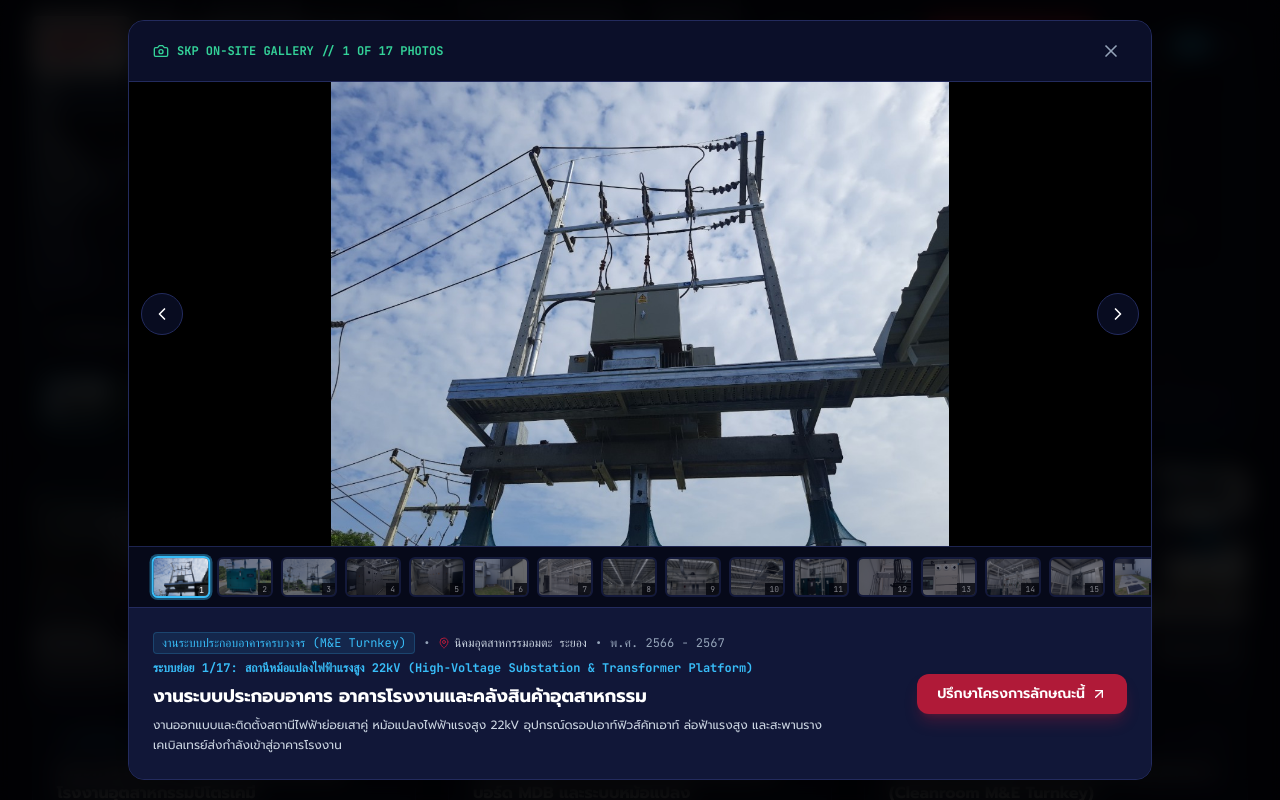
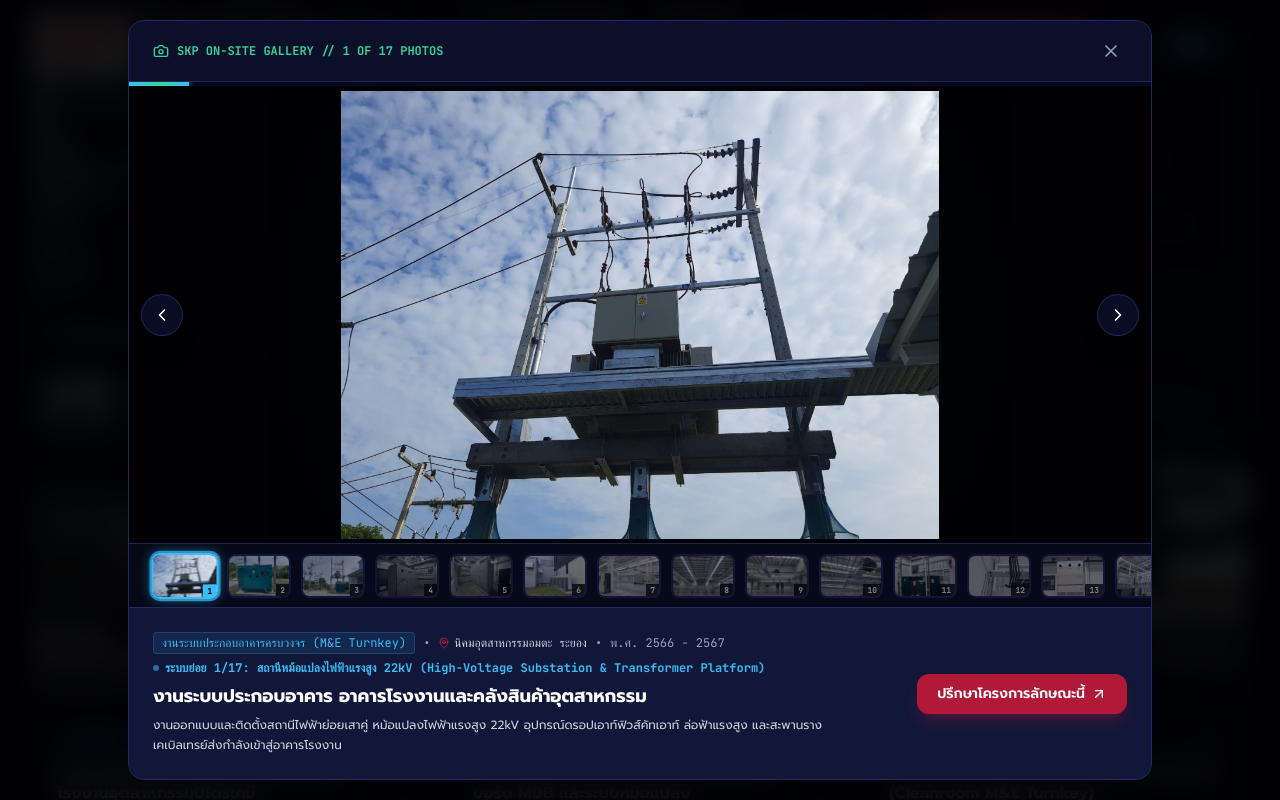
Before and after one commit to Dee0067/skp-association, a Next.js app: page / in a window 1280 px wide. Both pictures are taken after a click on the button "คลิกดูแกลเลอรีภาพขยาย". Shown: the part 3845-4645 px from the top of the page. Built offline with nearby package versions, Linux system fonts and the light colour scheme.

Commit message:
Add smooth photo selection animations, scanline transitions, directional slide, and thumbnail auto-scroll

```diff
--- a/src/app/globals.css
+++ b/src/app/globals.css
@@ -102,3 +102,108 @@ body {
 ::-webkit-scrollbar-thumb:hover {
   background: #B01A38;
 }
+
+/* Photo Gallery & Modal Transition Animations */
+@keyframes photo-fade-in {
+  0% {
+    opacity: 0;
+    transform: scale(1.035);
+    filter: blur(3px);
+  }
+  100% {
+    opacity: 1;
+    transform: scale(1);
+    filter: blur(0);
+  }
+}
+
+@keyframes photo-slide-right {
+  0% {
+    opacity: 0;
+    transform: translateX(28px) scale(0.985);
+  }
+  100% {
+    opacity: 1;
+    transform: translateX(0) scale(1);
+  }
+}
+
+@keyframes photo-slide-left {
+  0% {
+    opacity: 0;
+    transform: translateX(-28px) scale(0.985);
+  }
+  100% {
+    opacity: 1;
+    transform: translateX(0) scale(1);
+  }
+}
+
+@keyframes modal-scale-pop {
+  0% {
+    opacity: 0;
+    transform: scale(0.95) translateY(10px);
+  }
+  100% {
+    opacity: 1;
+    transform: scale(1) translateY(0);
+  }
+}
+
+@keyframes scanline-shutter {
+  0% {
+    transform: translateY(-100%);
+    opacity: 0;
+  }
+  30% {
+    opacity: 0.7;
+  }
+  100% {
+    transform: translateY(120%);
+    opacity: 0;
+  }
+}
+
+@keyframes text-reveal {
+  0% {
+    opacity: 0;
+    transform: translateY(6px);
+  }
+  100% {
+    opacity: 1;
+    transform: translateY(0);
+  }
+}
+
+.animate-photo-fade {
+  animation: photo-fade-in 0.38s cubic-bezier(0.16, 1, 0.3, 1) forwards;
+}
+
+.animate-photo-next {
+  animation: photo-slide-right 0.32s cubic-bezier(0.16, 1, 0.3, 1) forwards;
+}
+
+.animate-photo-prev {
+  animation: photo-slide-left 0.32s cubic-bezier(0.16, 1, 0.3, 1) forwards;
+}
+
+.animate-modal-pop {
+  animation: modal-scale-pop 0.3s cubic-bezier(0.16, 1, 0.3, 1) forwards;
+}
+
+.animate-text-reveal {
+  animation: text-reveal 0.3s cubic-bezier(0.16, 1, 0.3, 1) forwards;
+}
+
+.scanline-flash {
+  position: absolute;
+  inset: 0;
+  pointer-events: none;
+  background: linear-gradient(
+    to bottom,
+    transparent 0%,
+    rgba(56, 189, 248, 0.25) 50%,
+    transparent 100%
+  );
+  animation: scanline-shutter 0.5s ease-out forwards;
+}
--- a/src/components/ProjectShowcase.tsx
+++ b/src/components/ProjectShowcase.tsx
@@ -1,6 +1,6 @@
 'use client';
 
-import React, { useState, useEffect } from 'react';
+import React, { useState, useEffect, useRef } from 'react';
 import {
   Building2,
   Zap,
@@ -55,9 +55,51 @@ export default function ProjectShowcase() {
   // State for Lightbox Modal
   const [modalProject, setModalProject] = useState<ProjectItem | null>(null);
   const [modalPhotoIndex, setModalPhotoIndex] = useState<number>(0);
+  const [modalDirection, setModalDirection] = useState<'next' | 'prev' | 'fade'>('fade');
+
+  const modalThumbnailsRef = useRef<HTMLDivElement>(null);
+  const cardThumbnailsRef = useRef<Record<number, HTMLDivElement | null>>({});
 
   const { language } = useLanguage();
   const t = translations[language].portfolio;
+
+  // Auto-scroll modal thumbnail strip to keep active photo centered
+  useEffect(() => {
+    if (modalProject?.gallery && modalThumbnailsRef.current) {
+      const activeThumb = modalThumbnailsRef.current.children[modalPhotoIndex] as HTMLElement;
+      if (activeThumb) {
+        activeThumb.scrollIntoView({ behavior: 'smooth', block: 'nearest', inline: 'center' });
+      }
+    }
+  }, [modalPhotoIndex, modalProject]);
+
+  // Auto-scroll card thumbnail strip when changing photo on the card
+  useEffect(() => {
+    const activeIdx = cardPhotoIndex[1] || 0;
+    const cardStrip = cardThumbnailsRef.current[1];
+    if (cardStrip && cardStrip.children[activeIdx]) {
+      const activeBtn = cardStrip.children[activeIdx] as HTMLElement;
+      activeBtn.scrollIntoView({ behavior: 'smooth', block: 'nearest', inline: 'center' });
+    }
+  }, [cardPhotoIndex]);
+
+  // Modal navigation handlers with directional animations
+  const handleModalNext = () => {
+    if (!modalProject?.gallery) return;
+    setModalDirection('next');
+    setModalPhotoIndex((prev) => (prev < modalProject.gallery!.length - 1 ? prev + 1 : 0));
+  };
+
+  const handleModalPrev = () => {
+    if (!modalProject?.gallery) return;
+    setModalDirection('prev');
+    setModalPhotoIndex((prev) => (prev > 0 ? prev - 1 : modalProject.gallery!.length - 1));
+  };
+
+  const handleModalSelect = (idx: number) => {
+    setModalDirection(idx > modalPhotoIndex ? 'next' : 'prev');
+    setModalPhotoIndex(idx);
+  };
 
   // Handle keyboard navigation in modal (ESC to close, Left/Right arrows to navigate)
   useEffect(() => {
@@ -68,9 +110,11 @@ export default function ProjectShowcase() {
         setModalProject(null);
       } else if (e.key === 'ArrowLeft') {
         const total = modalProject.gallery?.length || 1;
+        setModalDirection('prev');
         setModalPhotoIndex((prev) => (prev > 0 ? prev - 1 : total - 1));
       } else if (e.key === 'ArrowRight') {
         const total = modalProject.gallery?.length || 1;
+        setModalDirection('next');
         setModalPhotoIndex((prev) => (prev < total - 1 ? prev + 1 : 0));
       }
     };
@@ -380,6 +424,7 @@ export default function ProjectShowcase() {
   const openModalAtPhoto = (project: ProjectItem, photoIdx: number = 0) => {
     setModalProject(project);
     setModalPhotoIndex(photoIdx);
+    setModalDirection('fade');
   };
 
   return (
@@ -502,14 +547,16 @@ export default function ProjectShowcase() {
                     >
                       {/* eslint-disable-next-line @next/next/no-img-element */}
                       <img
+                        key={currentImgUrl}
                         src={currentImgUrl}
                         alt={project.title}
-                        className="w-full h-full object-cover object-center group-hover/img:scale-105 transition-transform duration-500"
+                        className="w-full h-full object-cover object-center group-hover/img:scale-105 transition-transform duration-500 animate-photo-fade"
                       />
-                      <div className="absolute inset-0 bg-gradient-to-t from-skp-navy-card via-skp-navy-card/20 to-transparent" />
+                      <div key={`card-scan-${currentImgUrl}`} className="scanline-flash" />
+                      <div className="absolute inset-0 bg-gradient-to-t from-skp-navy-card via-skp-navy-card/20 to-transparent pointer-events-none" />
 
                       {/* Real Photo Badge */}
-                      <div className="absolute top-3 left-3 flex items-center space-x-1.5 px-2.5 py-1 rounded-md text-[11px] font-mono font-medium bg-skp-navy-deep/90 text-emerald-400 border border-emerald-500/30 backdrop-blur-sm shadow-md">
+                      <div className="absolute top-3 left-3 flex items-center space-x-1.5 px-2.5 py-1 rounded-md text-[11px] font-mono font-medium bg-skp-navy-deep/90 text-emerald-400 border border-emerald-500/30 backdrop-blur-sm shadow-md transition-transform duration-300 group-hover/img:scale-105">
                         <Camera className="w-3 h-3 text-emerald-400" />
                         <span>
                           {hasGallery
@@ -519,14 +566,51 @@ export default function ProjectShowcase() {
                       </div>
 
                       {/* Zoom hint badge */}
-                      <div className="absolute top-3 right-3 flex items-center space-x-1 px-2.5 py-1 rounded-md text-[11px] font-mono bg-skp-navy-deep/90 text-skp-cyan border border-skp-cyan/30 backdrop-blur-sm opacity-90 group-hover/img:opacity-100 transition-opacity">
+                      <div className="absolute top-3 right-3 flex items-center space-x-1 px-2.5 py-1 rounded-md text-[11px] font-mono bg-skp-navy-deep/90 text-skp-cyan border border-skp-cyan/30 backdrop-blur-sm opacity-90 group-hover/img:opacity-100 transition-all duration-300 group-hover/img:scale-105">
                         <ZoomIn className="w-3.5 h-3.5 mr-1" />
                         <span>{t.viewPhotoBtn || 'คลิกดูภาพขยาย'}</span>
                       </div>
 
+                      {/* Quick Browse Buttons on Card Image */}
+                      {hasGallery && project.gallery && project.gallery.length > 1 && (
+                        <>
+                          <button
+                            type="button"
+                            onClick={(e) => {
+                              e.stopPropagation();
+                              setCardPhotoIndex(prev => ({
+                                ...prev,
+                                [project.id]: currentPhotoIdx > 0 ? currentPhotoIdx - 1 : project.gallery!.length - 1
+                              }));
+                            }}
+                            className="absolute left-2.5 top-1/2 -translate-y-1/2 p-2 rounded-full bg-skp-navy-deep/85 hover:bg-skp-red text-white border border-skp-navy-border shadow-xl backdrop-blur-sm opacity-75 sm:opacity-0 sm:group-hover/img:opacity-100 transition-all duration-300 hover:scale-115 active:scale-90 z-20"
+                            aria-label="Previous photo on card"
+                          >
+                            <ChevronLeft className="w-4 h-4" />
+                          </button>
+                          <button
+                            type="button"
+                            onClick={(e) => {
+                              e.stopPropagation();
+                              setCardPhotoIndex(prev => ({
+                                ...prev,
+                                [project.id]: currentPhotoIdx < project.gallery!.length - 1 ? currentPhotoIdx + 1 : 0
+                              }));
+                            }}
+                            className="absolute right-2.5 top-1/2 -translate-y-1/2 p-2 rounded-full bg-skp-navy-deep/85 hover:bg-skp-red text-white border border-skp-navy-border shadow-xl backdrop-blur-sm opacity-75 sm:opacity-0 sm:group-hover/img:opacity-100 transition-all duration-300 hover:scale-115 active:scale-90 z-20"
+                            aria-label="Next photo on card"
+                          >
+                            <ChevronRight className="w-4 h-4" />
+                          </button>
+                        </>
+                      )}
+
                       {/* Subsystem caption overlay on image */}
                       {currentSubsystemTitle && (
-                        <div className="absolute bottom-3 left-3 right-3 bg-skp-navy-deep/95 border border-skp-navy-border/80 backdrop-blur-md rounded-lg p-2.5 text-xs text-white shadow-lg">
+                        <div
+                          key={`card-caption-${currentPhotoIdx}`}
+                          className="absolute bottom-3 left-3 right-3 bg-skp-navy-deep/95 border border-skp-navy-border/80 backdrop-blur-md rounded-lg p-2.5 text-xs text-white shadow-lg animate-text-reveal"
+                        >
                           <div className="flex items-center justify-between font-mono text-[10px] text-skp-cyan mb-1">
                             <span>
                               {language === 'en'
@@ -544,7 +628,10 @@ export default function ProjectShowcase() {
 
                     {/* Interactive Thumbnail Selector for Project 1 (Flagship Gallery) */}
                     {hasGallery && project.gallery && (
-                      <div className="p-3 bg-skp-navy-dark/95 border-t border-skp-navy-border/80 flex items-center space-x-2 overflow-x-auto scrollbar-thin">
+                      <div
+                        ref={(el) => { cardThumbnailsRef.current[project.id] = el; }}
+                        className="p-3 bg-skp-navy-dark/95 border-t border-skp-navy-border/80 flex items-center space-x-2.5 overflow-x-auto scrollbar-thin"
+                      >
                         {project.gallery.map((photo, pIdx) => (
                           <button
                             key={pIdx}
@@ -553,19 +640,24 @@ export default function ProjectShowcase() {
                               e.stopPropagation();
                               setCardPhotoIndex(prev => ({ ...prev, [project.id]: pIdx }));
                             }}
-                            className={`relative shrink-0 w-14 sm:w-16 h-11 rounded-md overflow-hidden border-2 transition-all ${
+                            className={`relative shrink-0 w-14 sm:w-16 h-11 rounded-lg overflow-hidden border-2 transition-all duration-300 transform active:scale-95 ${
                               currentPhotoIdx === pIdx
-                                ? 'border-skp-cyan scale-105 shadow-md shadow-skp-cyan/30 ring-1 ring-skp-cyan'
-                                : 'border-skp-navy-border opacity-60 hover:opacity-100'
+                                ? 'border-skp-cyan scale-105 shadow-md shadow-skp-cyan/40 ring-2 ring-skp-cyan/70 z-10'
+                                : 'border-skp-navy-border/80 opacity-60 hover:opacity-100 hover:border-skp-cyan/50 hover:scale-102 hover:-translate-y-0.5'
                             }`}
                           >
                             {/* eslint-disable-next-line @next/next/no-img-element */}
                             <img
                               src={photo.url}
                               alt={`Thumbnail ${pIdx + 1}`}
-                              className="w-full h-full object-cover"
+                              className="w-full h-full object-cover transition-transform duration-300 group-hover:scale-110"
                             />
-                            <span className="absolute bottom-0 right-0 px-1 py-0.2 bg-black/80 text-[9px] font-mono text-white">
+                            {currentPhotoIdx === pIdx && (
+                              <span className="absolute top-1 left-1 w-1.5 h-1.5 rounded-full bg-skp-cyan shadow-[0_0_6px_#38bdf8] animate-ping" />
+                            )}
+                            <span className={`absolute bottom-0 right-0 px-1.5 py-0.2 text-[9px] font-mono font-semibold transition-colors ${
+                              currentPhotoIdx === pIdx ? 'bg-skp-cyan text-black' : 'bg-black/80 text-white'
+                            }`}>
                               {pIdx + 1}
                             </span>
                           </button>
@@ -680,7 +772,7 @@ export default function ProjectShowcase() {
           onClick={() => setModalProject(null)}
         >
           <div
-            className="relative max-w-5xl w-full bg-skp-navy-card border border-skp-navy-border rounded-2xl overflow-hidden shadow-2xl flex flex-col max-h-[95vh]"
+            className="relative max-w-5xl w-full bg-skp-navy-card border border-skp-navy-border rounded-2xl overflow-hidden shadow-2xl flex flex-col max-h-[95vh] animate-modal-pop"
             onClick={(e) => e.stopPropagation()}
           >
             {/* Modal Header */}
@@ -703,14 +795,42 @@ export default function ProjectShowcase() {
               </button>
             </div>
 
-            {/* Modal Image Area with Navigation Arrows */}
-            <div className="relative flex-1 bg-black flex items-center justify-center overflow-hidden min-h-[300px] max-h-[58vh]">
+            {/* Modal Top Progress Bar */}
+            {modalProject.gallery && modalProject.gallery.length > 1 && (
+              <div className="w-full bg-skp-navy-dark h-1 overflow-hidden">
+                <div
+                  className="h-full bg-gradient-to-r from-skp-cyan via-emerald-400 to-skp-cyan transition-all duration-300 ease-out shadow-[0_0_8px_rgba(56,189,248,0.8)]"
+                  style={{ width: `${((modalPhotoIndex + 1) / modalProject.gallery.length) * 100}%` }}
+                />
+              </div>
+            )}
+
+            {/* Modal Image Area with Directional Navigation Animations */}
+            <div className="relative flex-1 bg-black/95 flex items-center justify-center overflow-hidden min-h-[300px] max-h-[58vh]">
+              {/* Subtle ambient light */}
+              <div className="absolute inset-0 bg-[radial-gradient(circle_at_center,rgba(56,189,248,0.06),transparent_70%)] pointer-events-none" />
+
+              {/* Animated Image Wrapper */}
+              <div
+                key={modalPhotoIndex}
+                className={`w-full h-full flex items-center justify-center p-3 ${
+                  modalDirection === 'next'
+                    ? 'animate-photo-next'
+                    : modalDirection === 'prev'
+                      ? 'animate-photo-prev'
+                      : 'animate-photo-fade'
+                }`}
+              >
                 {/* eslint-disable-next-line @next/next/no-img-element */}
                 <img
                   src={modalProject.gallery ? modalProject.gallery[modalPhotoIndex].url : modalProject.image}
                   alt={modalProject.title}
-                className="w-full h-full object-contain max-h-[58vh] select-none"
+                  className="w-full h-full object-contain max-h-[56vh] select-none drop-shadow-[0_10px_30px_rgba(0,0,0,0.8)]"
                 />
+              </div>
+
+              {/* Shutter scanline flash on photo swap */}
+              <div key={`modal-scan-${modalPhotoIndex}`} className="scanline-flash" />
 
               {/* Prev / Next buttons for multi-photo gallery */}
               {modalProject.gallery && modalProject.gallery.length > 1 && (
@@ -719,50 +839,58 @@ export default function ProjectShowcase() {
                     type="button"
                     onClick={(e) => {
                       e.stopPropagation();
-                      setModalPhotoIndex((prev) => (prev > 0 ? prev - 1 : modalProject.gallery!.length - 1));
+                      handleModalPrev();
                     }}
-                    className="absolute left-3 top-1/2 -translate-y-1/2 p-2.5 rounded-full bg-skp-navy-deep/80 hover:bg-skp-red text-white border border-skp-navy-border transition-all shadow-lg"
+                    className="absolute left-3 top-1/2 -translate-y-1/2 p-2.5 rounded-full bg-skp-navy-deep/90 hover:bg-skp-red text-white border border-skp-navy-border/90 transition-all duration-200 shadow-xl hover:scale-110 active:scale-95 z-20 backdrop-blur-sm group"
                     aria-label="Previous photo"
                   >
-                    <ChevronLeft className="w-5 h-5" />
+                    <ChevronLeft className="w-5 h-5 group-hover:-translate-x-0.5 transition-transform" />
                   </button>
 
                   <button
                     type="button"
                     onClick={(e) => {
                       e.stopPropagation();
-                      setModalPhotoIndex((prev) => (prev < modalProject.gallery!.length - 1 ? prev + 1 : 0));
+                      handleModalNext();
                     }}
-                    className="absolute right-3 top-1/2 -translate-y-1/2 p-2.5 rounded-full bg-skp-navy-deep/80 hover:bg-skp-red text-white border border-skp-navy-border transition-all shadow-lg"
+                    className="absolute right-3 top-1/2 -translate-y-1/2 p-2.5 rounded-full bg-skp-navy-deep/90 hover:bg-skp-red text-white border border-skp-navy-border/90 transition-all duration-200 shadow-xl hover:scale-110 active:scale-95 z-20 backdrop-blur-sm group"
                     aria-label="Next photo"
                   >
-                    <ChevronRight className="w-5 h-5" />
+                    <ChevronRight className="w-5 h-5 group-hover:translate-x-0.5 transition-transform" />
                   </button>
                 </>
               )}
             </div>
 
-            {/* Modal Thumbnail Strip */}
+            {/* Modal Thumbnail Strip with Auto-Centering */}
             {modalProject.gallery && modalProject.gallery.length > 1 && (
-              <div className="px-6 py-2.5 bg-skp-navy-dark border-t border-skp-navy-border/80 flex items-center space-x-2 overflow-x-auto justify-start scrollbar-thin">
+              <div
+                ref={modalThumbnailsRef}
+                className="px-6 py-2.5 bg-skp-navy-dark border-t border-skp-navy-border/80 flex items-center space-x-2.5 overflow-x-auto justify-start scrollbar-thin"
+              >
                 {modalProject.gallery.map((photo, idx) => (
                   <button
                     key={idx}
                     type="button"
-                    onClick={() => setModalPhotoIndex(idx)}
-                    className={`relative shrink-0 w-14 h-10 rounded-md overflow-hidden border-2 transition-all ${
+                    onClick={() => handleModalSelect(idx)}
+                    className={`relative shrink-0 w-14 sm:w-16 h-11 rounded-lg overflow-hidden border-2 transition-all duration-300 transform active:scale-95 ${
                       modalPhotoIndex === idx
-                        ? 'border-skp-cyan ring-2 ring-skp-cyan/40 scale-105'
-                        : 'border-skp-navy-border opacity-50 hover:opacity-90'
+                        ? 'border-skp-cyan ring-2 ring-skp-cyan/70 scale-105 shadow-[0_0_12px_rgba(56,189,248,0.5)] z-10'
+                        : 'border-skp-navy-border/80 opacity-50 hover:opacity-100 hover:border-skp-cyan/40 hover:scale-102 hover:-translate-y-0.5'
                     }`}
                   >
                     {/* eslint-disable-next-line @next/next/no-img-element */}
                     <img
                       src={photo.url}
                       alt={`Thumb ${idx + 1}`}
-                      className="w-full h-full object-cover"
+                      className="w-full h-full object-cover transition-transform duration-300"
                     />
-                    <span className="absolute bottom-0 right-0 px-1 bg-black/80 text-[8px] font-mono text-white">
+                    {modalPhotoIndex === idx && (
+                      <span className="absolute top-1 left-1 w-1.5 h-1.5 rounded-full bg-skp-cyan shadow-[0_0_6px_#38bdf8] animate-ping" />
+                    )}
+                    <span className={`absolute bottom-0 right-0 px-1 text-[8px] font-mono font-semibold transition-colors ${
+                      modalPhotoIndex === idx ? 'bg-skp-cyan text-black' : 'bg-black/80 text-white'
+                    }`}>
                       {idx + 1}
                     </span>
                   </button>
@@ -786,14 +914,18 @@ export default function ProjectShowcase() {
                   <span>{modalProject.year}</span>
                 </div>
 
-                {/* Subsystem title in modal */}
+                {/* Animated Subsystem details */}
+                <div key={modalPhotoIndex} className="animate-text-reveal space-y-1.5">
                   {modalProject.gallery && (
-                  <div className="text-skp-cyan font-mono text-xs font-semibold">
+                    <div className="text-skp-cyan font-mono text-xs font-semibold flex items-center">
+                      <span className="w-1.5 h-1.5 rounded-full bg-skp-cyan mr-1.5 animate-pulse shrink-0" />
+                      <span>
                         {language === 'en' ? 'Subsystem' : 'ระบบย่อย'} {modalPhotoIndex + 1}/{modalProject.gallery.length}: {
                           language === 'en'
                             ? modalProject.gallery[modalPhotoIndex].subsystemEn
                             : modalProject.gallery[modalPhotoIndex].subsystemTh
                         }
+                      </span>
                     </div>
                   )}
 
@@ -806,6 +938,7 @@ export default function ProjectShowcase() {
                       ? (language === 'en' ? modalProject.gallery[modalPhotoIndex].descEn : modalProject.gallery[modalPhotoIndex].descTh)
                       : modalProject.scope}
                   </p>
+                </div>
               </div>
 
               <div className="flex items-center space-x-3 shrink-0">
```
Lines whose indentation alone changed are shown as unchanged.
